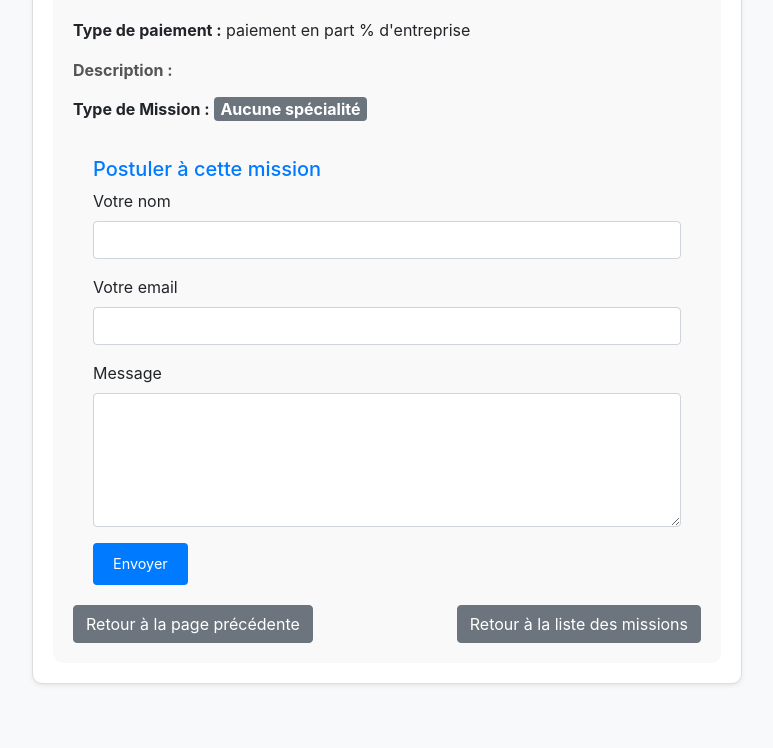
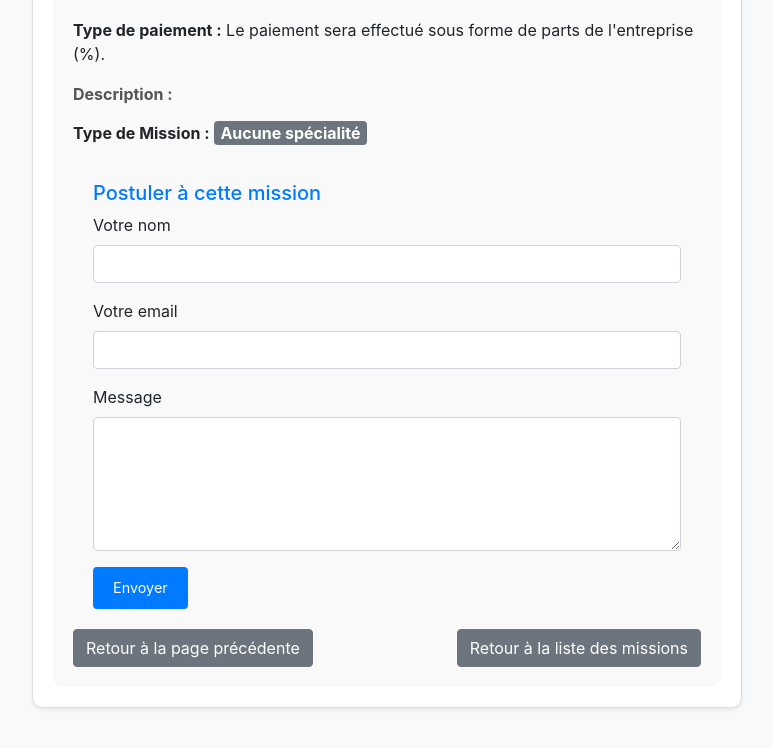
Before and after one commit to yannsimo/freejunior1, a Django app: template StudentApp/templates/StudentApp/mission_detail.html in a window 1280 px wide. Shown: the part 175-923 px from the top of the page, without its empty margins (253-1026 px from the left). Run offline with Django 5.2, Linux system fonts and the light colour scheme; the template is opened without the code that fills it, so the values that code supplies are empty; some libraries are stand-ins or nearby versions.

Commit message:
paiement

```diff
--- a/StudentApp/models.py
+++ b/StudentApp/models.py
@@ -136,7 +136,7 @@
 ]
 
 PAYMENT_CHOICES = [
-    ('cash', 'Cash'),
+    ('cash', 'argent'),
     ('equity', 'Parts d\'entreprise')
 ]
 
--- a/StudentApp/templates/StudentApp/mission_detail.html
+++ b/StudentApp/templates/StudentApp/mission_detail.html
@@ -62,9 +62,9 @@
                     <p><strong>Date :</strong> {{ mission.date }}</p>
                     <p><strong>Type de paiement :</strong>
                         {% if mission.payment_type == 'cash' %}
-                            paiement  en cash   €
+                            Le paiement sera effectué en argent (€).
                         {% else %}
-                            paiement en part % d'entreprise
+                            Le paiement sera effectué sous forme de parts de l'entreprise (%).
                         {% endif %}
                     </p>
                     <p class="mission-description"><strong>Description :</strong><br>
--- a/StudentApp/templates/StudentApp/mission_list.html
+++ b/StudentApp/templates/StudentApp/mission_list.html
@@ -85,11 +85,12 @@
                     <p><strong>Date :</strong> {{ mission.date }}</p>
                     <p><strong>Type de paiement :</strong>
                         {% if mission.payment_type == 'cash' %}
-                            paiement  en cash   €
+                            Le paiement sera effectué en argent (€).
                         {% else %}
-                            paiement en part % d'entreprise
+                            Le paiement sera effectué sous forme de parts de l'entreprise (%).
                         {% endif %}
                     </p>
+
                     <p class="mission-description"><strong>Description :</strong><br>
                         <span>{{ mission.description|slice:":70" }}...</span>
                     </p>
```
